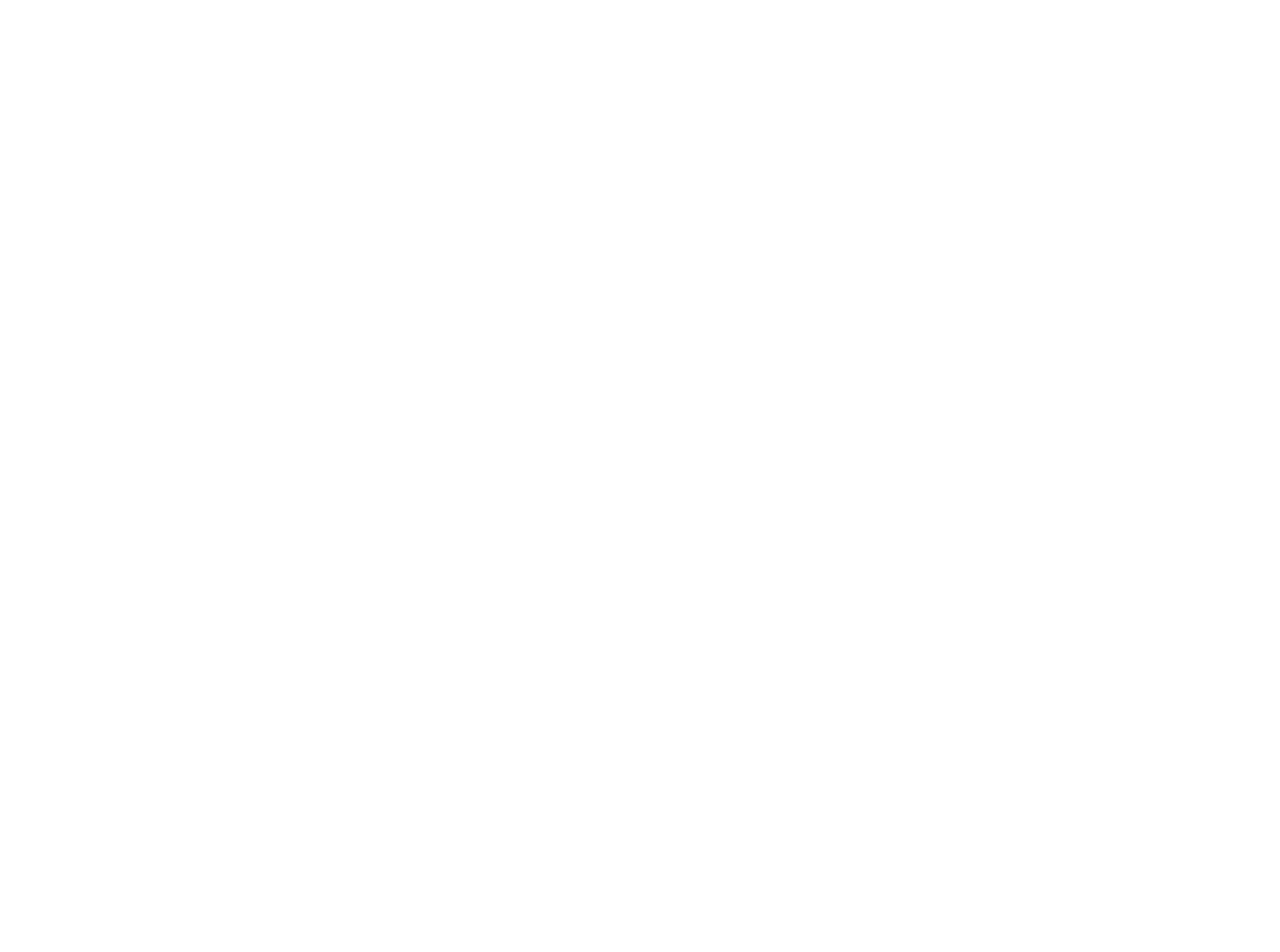
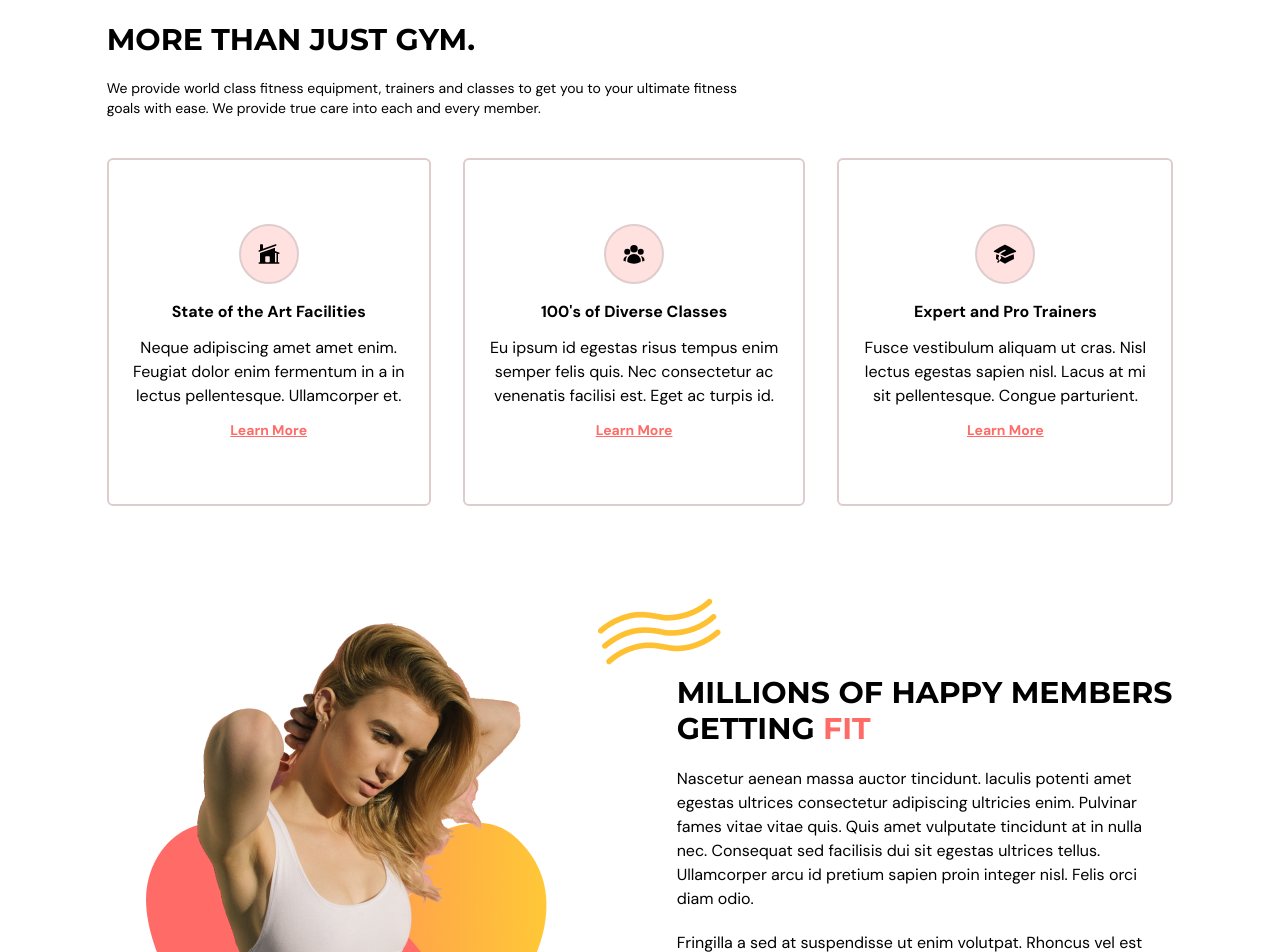
Before and after one commit to vineetbhoriya/Gym-website, a React (Vite) app: page / in a window 1280 px wide. Shown: the part 960-1912 px from the top of the page. Before the commit the page ends 905 px from the top, so only its background shows below. Built offline with nearby package versions, Linux system fonts and the light colour scheme.

Commit message:
benefits added

```diff
--- a/src/App.tsx
+++ b/src/App.tsx
@@ -3,8 +3,7 @@
 import Home from "@/scenes/home"
 import { useEffect, useState } from "react"
 import { SelectedPage } from '@/shared/type'
-
-
+import Benefit from '@/scenes/benefits'
 
 function App() {
   const [selectedPage, setSelectedPage] = useState<SelectedPage>(SelectedPage.Home)
@@ -24,6 +23,7 @@
     <>
       <Navbar isTopOfPage={isTopOfPage} selectedPage={selectedPage} setSelectedPage={setSelectedPage}></Navbar>
       <Home setSelectedPage={setSelectedPage}></Home>
+      <Benefit setSelectedPage={setSelectedPage}></Benefit>
     </>
   )
 }
--- /dev/null
+++ b/src/scenes/benefits/Benefits.tsx
@@ -0,0 +1,42 @@
+import { SelectedPage } from "@/shared/type";
+import { motion } from "framer-motion";
+import AnchorLink from "react-anchor-link-smooth-scroll";
+
+const childVariant = {
+  hidden: { opacity: 0, scale: 0.9 },
+  visible: { opacity: 1, scale: 1 },
+};
+
+type Props = {
+  icon: JSX.Element;
+  title: string;
+  description: string;
+  setSelectedPage: (value: SelectedPage) => void;
+};
+
+const Benefit = ({ icon, title, description, setSelectedPage }: Props) => {
+  return (
+    <motion.div
+      variants={childVariant}
+      className="mt-5 rounded-md border-2 border-gray-100 px-5 py-16 text-center"
+    >
+      <div className="mb-4 flex justify-center">
+        <div className="rounded-full border-2 border-gray-100 bg-primary-100 p-4">
+          {icon}
+        </div>
+      </div>
+
+      <h4 className="font-bold">{title}</h4>
+      <p className="my-3">{description}</p>
+      <AnchorLink
+        className="text-sm font-bold text-primary-500 underline hover:text-secondary-500"
+        onClick={() => setSelectedPage(SelectedPage.ContactUs)}
+        href={`#${SelectedPage.ContactUs}`}
+      >
+        <p>Learn More</p>
+      </AnchorLink>
+    </motion.div>
+  );
+};
+
+export default Benefit;
--- /dev/null
+++ b/src/scenes/benefits/index.tsx
@@ -0,0 +1,160 @@
+import { BenefitType, SelectedPage } from "@/shared/type";
+import { HomeModernIcon, UserGroupIcon, AcademicCapIcon, } from "@heroicons/react/24/solid";
+import { motion } from "framer-motion";
+import BenefitsPageGraphic from "@/assets/BenefitsPageGraphic.png";
+import Benefit from "./Benefits";
+import HText from "@/shared/Htext";
+import ActionButton from "@/shared/ActionButtonActionButton";
+
+const benefits: Array<BenefitType> = [
+    {
+        icon: <HomeModernIcon className="h-6 w-6" />,
+        title: "State of the Art Facilities",
+        description:
+            "Neque adipiscing amet amet enim. Feugiat dolor enim fermentum in a in lectus pellentesque. Ullamcorper et.",
+    },
+    {
+        icon: <UserGroupIcon className="h-6 w-6" />,
+        title: "100's of Diverse Classes",
+        description:
+            "Eu ipsum id egestas risus tempus enim semper felis quis. Nec consectetur ac venenatis facilisi est. Eget ac turpis id.",
+    },
+    {
+        icon: <AcademicCapIcon className="h-6 w-6" />,
+        title: "Expert and Pro Trainers",
+        description:
+            "Fusce vestibulum aliquam ut cras. Nisl lectus egestas sapien nisl. Lacus at mi sit pellentesque. Congue parturient.",
+    },
+];
+
+const container = {
+    hidden: {},
+    visible: {
+        transition: { staggerChildren: 0.2 },
+    },
+};
+
+type Props = {
+    setSelectedPage: (value: SelectedPage) => void;
+};
+
+const Benefits = ({ setSelectedPage }: Props) => {
+    return (
+        <section id="benefits" className="mx-auto min-h-full w-5/6 py-20">
+            <motion.div
+                onViewportEnter={() => setSelectedPage(SelectedPage.Benefits)}
+            >
+                {/* HEADER */}
+                <motion.div
+                    className="md:my-5 md:w-3/5"
+                    initial="hidden"
+                    whileInView="visible"
+                    viewport={{ once: true, amount: 0.5 }}
+                    transition={{ duration: 0.5 }}
+                    variants={{
+                        hidden: { opacity: 0, x: -50 },
+                        visible: { opacity: 1, x: 0 },
+                    }}
+                >
+                    <HText>MORE THAN JUST GYM.</HText>
+                    <p className="my-5 text-sm">
+                        We provide world class fitness equipment, trainers and classes to
+                        get you to your ultimate fitness goals with ease. We provide true
+                        care into each and every member.
+                    </p>
+                </motion.div>
+
+                {/* BENEFITS */}
+                <motion.div
+                    className="mt-5 items-center justify-between gap-8 md:flex"
+                    initial="hidden"
+                    whileInView="visible"
+                    viewport={{ once: true, amount: 0.5 }}
+                    variants={container}
+                >
+                    {benefits.map((benefit: BenefitType) => (
+                        <Benefit
+                            key={benefit.title}
+                            icon={benefit.icon}
+                            title={benefit.title}
+                            description={benefit.description}
+                            setSelectedPage={setSelectedPage}
+                        />
+                    ))}
+                </motion.div>
+
+                {/* GRAPHICS AND DESCRIPTION */}
+                <div className="mt-16 items-center justify-between gap-20 md:mt-28 md:flex">
+                    {/* GRAPHIC */}
+                    <img
+                        className="mx-auto"
+                        alt="benefits-page-graphic"
+                        src={BenefitsPageGraphic}
+                    />
+
+                    {/* DESCRIPTION */}
+                    <div>
+                        {/* TITLE */}
+                        <div className="relative">
+                            <div className="before:absolute before:-top-20 before:-left-20 before:z-[1] before:content-abstractwaves">
+                                <motion.div
+                                    initial="hidden"
+                                    whileInView="visible"
+                                    viewport={{ once: true, amount: 0.5 }}
+                                    transition={{ duration: 0.5 }}
+                                    variants={{
+                                        hidden: { opacity: 0, x: 50 },
+                                        visible: { opacity: 1, x: 0 },
+                                    }}
+                                >
+                                    <HText>
+                                        MILLIONS OF HAPPY MEMBERS GETTING{" "}
+                                        <span className="text-primary-500">FIT</span>
+                                    </HText>
+                                </motion.div>
+                            </div>
+                        </div>
+
+                        {/* DESCRIPT */}
+                        <motion.div
+                            initial="hidden"
+                            whileInView="visible"
+                            viewport={{ once: true, amount: 0.5 }}
+                            transition={{ delay: 0.2, duration: 0.5 }}
+                            variants={{
+                                hidden: { opacity: 0, x: 50 },
+                                visible: { opacity: 1, x: 0 },
+                            }}
+                        >
+                            <p className="my-5">
+                                Nascetur aenean massa auctor tincidunt. Iaculis potenti amet
+                                egestas ultrices consectetur adipiscing ultricies enim. Pulvinar
+                                fames vitae vitae quis. Quis amet vulputate tincidunt at in
+                                nulla nec. Consequat sed facilisis dui sit egestas ultrices
+                                tellus. Ullamcorper arcu id pretium sapien proin integer nisl.
+                                Felis orci diam odio.
+                            </p>
+                            <p className="mb-5">
+                                Fringilla a sed at suspendisse ut enim volutpat. Rhoncus vel est
+                                tellus quam porttitor. Mauris velit euismod elementum arcu neque
+                                facilisi. Amet semper tortor facilisis metus nibh. Rhoncus sit
+                                enim mattis odio in risus nunc.
+                            </p>
+                        </motion.div>
+
+                        {/* BUTTON */}
+                        <div className="relative mt-16">
+                            <div className="before:absolute before:-bottom-20 before:right-40 before:z-[-1] before:content-sparkles">
+                                <ActionButton setSelectedPage={setSelectedPage}>
+                                    Join Now
+                                </ActionButton>
+                            </div>
+                        </div>
+                    </div>
+                </div>
+            </motion.div>
+        </section>
+    );
+};
+
+export default Benefits;
--- /dev/null
+++ b/src/shared/HText.tsx
@@ -0,0 +1,13 @@
+import React from "react";
+
+type Props = {
+  children: React.ReactNode;
+};
+
+const HText = ({ children }: Props) => {
+  return (
+    <h1 className="basis-3/5 font-montserrat text-3xl font-bold">{children}</h1>
+  );
+};
+
+export default HText;
--- a/src/shared/type.ts
+++ b/src/shared/type.ts
@@ -4,3 +4,9 @@
     OurClasses = "ourclasses",
     ContactUs = "contactus",
   }
+
+export interface BenefitType {
+  icon: JSX.Element;
+  title: string;
+  description: string;
+}
```
